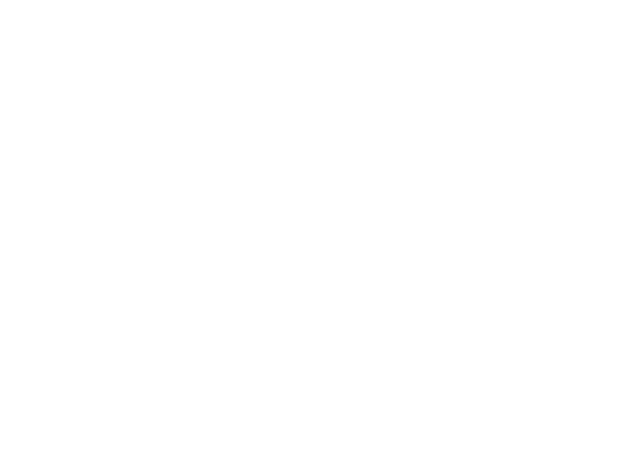
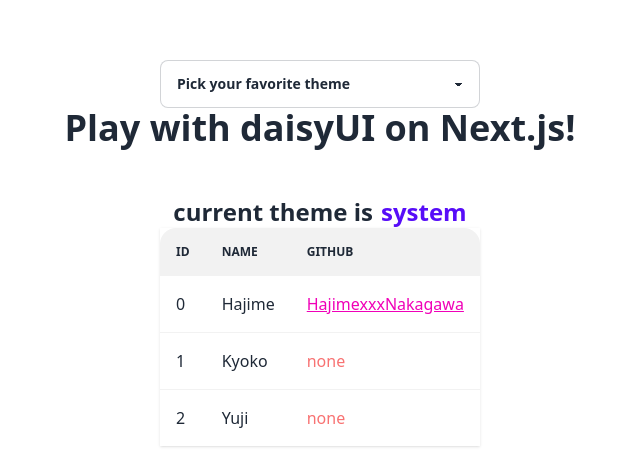
Before and after one commit to m19e/next-daisyui-template, a Next.js app: page / in a window 1280 px wide. Shown: the part 147-614 px from the top of the page, without its empty margins (320-960 px from the left). Built offline with nearby package versions, Linux system fonts and the light colour scheme.

Commit message:
feat: add toggle themes demo

```diff
--- /dev/null
+++ b/src/components/templates/Themes.tsx
@@ -0,0 +1,144 @@
+import { useTheme } from "next-themes"
+
+export const mockUser0: User = {
+  id: 0,
+  name: "Hajime",
+  gitHubUserName: "HajimexxxNakagawa",
+}
+
+export const mockUser1: User = {
+  id: 1,
+  name: "Kyoko",
+  gitHubUserName: "",
+}
+
+export const mockUser2: User = {
+  id: 2,
+  name: "Yuji",
+  gitHubUserName: "",
+}
+
+export const mockUserList = [mockUser0, mockUser1, mockUser2]
+
+const THEMES = [
+  "light",
+  "dark",
+  "cupcake",
+  "bumblebee",
+  "emerald",
+  "corporate",
+  "synthwave",
+  "retro",
+  "cyberpunk",
+  "valentine",
+  "halloween",
+  "garden",
+  "forest",
+  "aqua",
+  "lofi",
+  "pastel",
+  "fantasy",
+  "wireframe",
+  "black",
+  "luxury",
+  "dracula",
+  "cmyk",
+  "autumn",
+  "business",
+  "acid",
+  "lemonade",
+  "night",
+  "coffee",
+  "winter",
+]
+
+export const Themes = () => {
+  const { theme, setTheme } = useTheme()
+
+  const handleChange: React.ChangeEventHandler<HTMLSelectElement> = (event) => {
+    setTheme(event.target.value)
+  }
+
+  return (
+    <main
+      className="flex flex-col justify-center items-center p-4 h-screen"
+      onChange={handleChange}
+    >
+      <select className="w-full max-w-xs select select-bordered">
+        <option disabled selected>
+          Pick your favorite theme
+        </option>
+        {THEMES.map((themeName) => (
+          <option key={themeName}>{themeName}</option>
+        ))}
+      </select>
+      <div className="text-center prose">
+        <h1>Play with daisyUI on Next.js!</h1>
+        <h2>
+          current theme is
+          <span className="pl-2 text-primary">{theme}</span>
+        </h2>
+      </div>
+      <UserTable users={mockUserList} />
+    </main>
+  )
+}
+
+export type User = {
+  id: number
+  name: string
+  gitHubUserName?: string
+}
+
+export interface UserProps {
+  user: User
+}
+
+export interface UserListProps {
+  users: User[]
+}
+
+const UserTableItem = ({ user }: UserProps) => {
+  const { id, name, gitHubUserName } = user
+  const gitHubUserPage = `https://github.com/${gitHubUserName}`
+
+  return (
+    <tr>
+      <td>{id}</td>
+      <td>{name}</td>
+      <td>
+        {gitHubUserName ? (
+          <a
+            href={gitHubUserPage}
+            target="_blank"
+            rel="noreferrer"
+            className="link link-secondary"
+          >
+            {gitHubUserName}
+          </a>
+        ) : (
+          <span className="text-error">{"none"}</span>
+        )}
+      </td>
+    </tr>
+  )
+}
+
+export const UserTable = ({ users }: UserListProps) => {
+  return (
+    <table className="table shadow">
+      <thead>
+        <tr>
+          <th>ID</th>
+          <th>Name</th>
+          <th>GitHub</th>
+        </tr>
+      </thead>
+      <tbody>
+        {users.map((user) => (
+          <UserTableItem user={user} key={user.id} />
+        ))}
+      </tbody>
+    </table>
+  )
+}
--- a/src/pages/index.tsx
+++ b/src/pages/index.tsx
@@ -1,7 +1,9 @@
 import type { NextPage, GetServerSideProps } from "next"
 
+import { Themes } from "components/templates/Themes"
+
 const Page: NextPage = () => {
-  return null
+  return <Themes />
 }
 
 export const getServerSideProps: GetServerSideProps = async () => {
```
